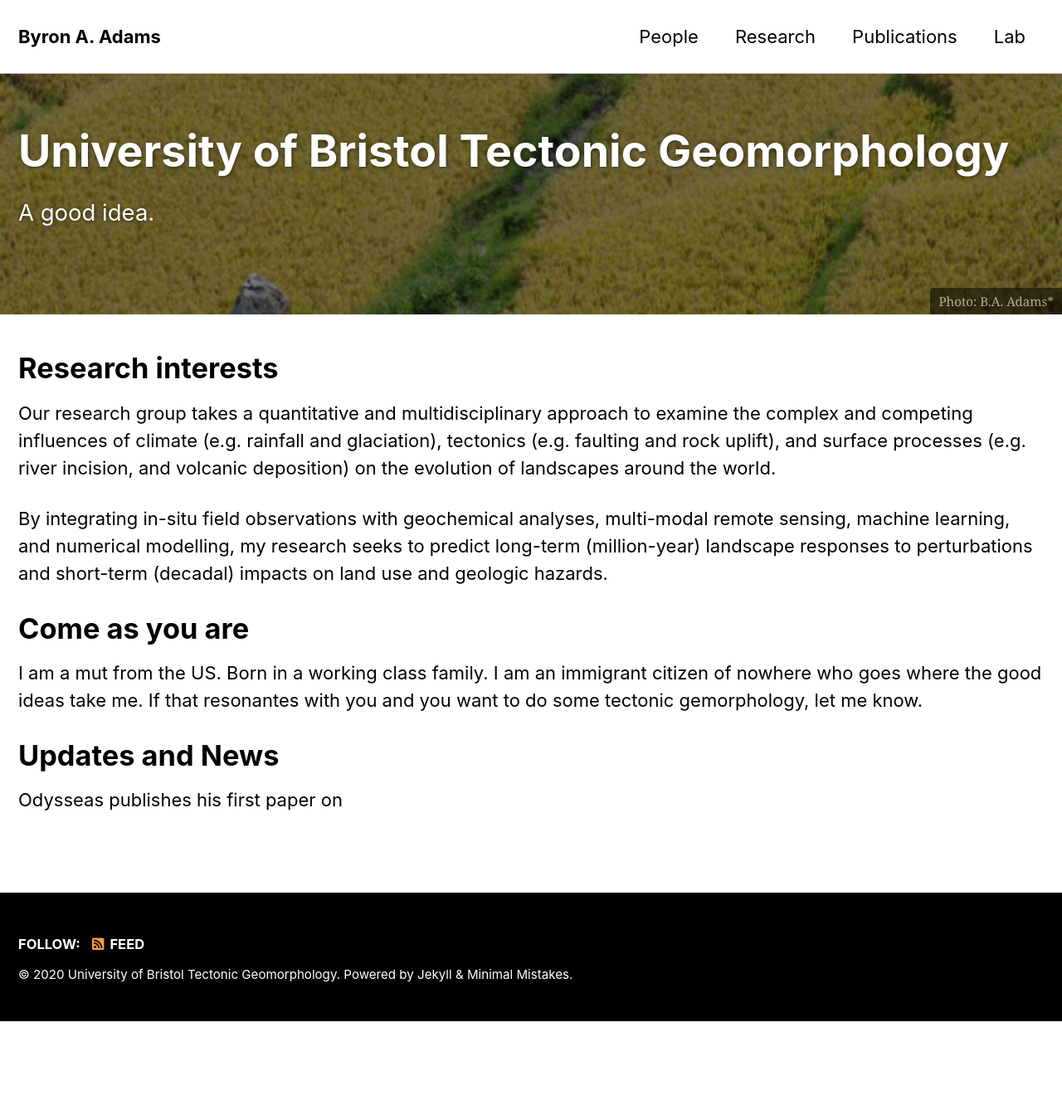
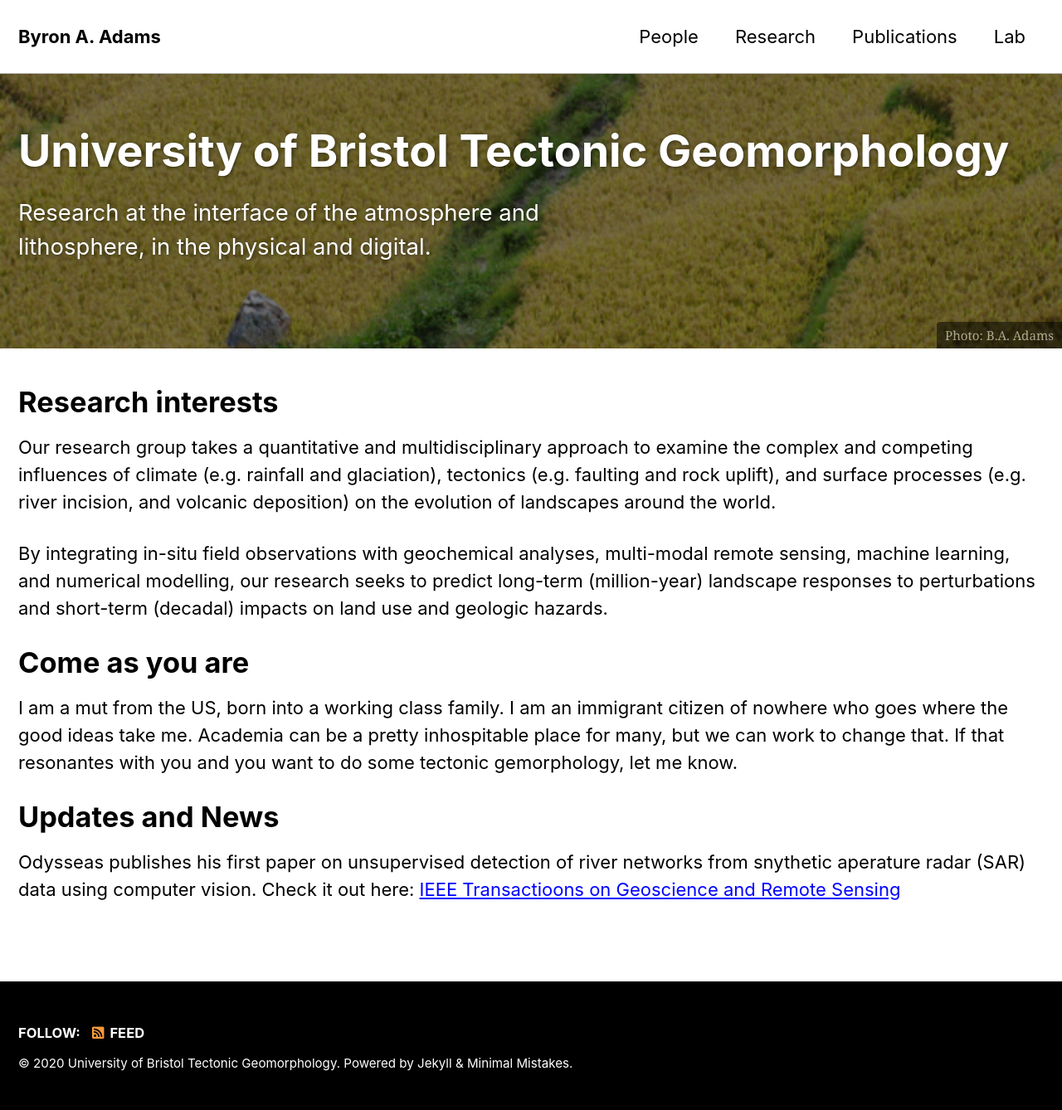
Before and after one commit to baadams/baadams.github.io, a Jekyll site: the page built from _pages/index.md, in a window 1280 px wide. Shown: the whole page at 83% size. Built offline with Jekyll 4.4.1, drawn with Linux system fonts in a browser that asks for light colours; cached includes are drawn as plain includes; before the commit the page ends 1231 px from its top, so only the background shows below that.

Commit message:
Update index.md

```diff
--- a/_pages/index.md
+++ b/_pages/index.md
@@ -10,8 +10,8 @@ header:
   #actions:
   #  - label: "Get started"
   #    url: "/test/"
-  caption: "Photo: B.A. Adams*"
-excerpt: A good idea.<br />
+  caption: "Photo: B.A. Adams"
+excerpt: Research at the interface of the atmosphere and lithosphere, in the physical and digital.<br />
 #         <small>blah</small>
 ---
 
@@ -19,12 +19,12 @@ excerpt: A good idea.<br />
 
 Our research group takes a quantitative and multidisciplinary approach to examine the complex and competing influences of climate (e.g. rainfall and glaciation), tectonics (e.g. faulting and rock uplift), and surface processes (e.g. river incision, and volcanic deposition) on the evolution of landscapes around the world.
 
-By integrating in-situ field observations with geochemical analyses, multi-modal remote sensing, machine learning, and numerical modelling, my research seeks to predict long-term (million-year) landscape responses to perturbations and short-term (decadal) impacts on land use and geologic hazards.
+By integrating in-situ field observations with geochemical analyses, multi-modal remote sensing, machine learning, and numerical modelling, our research seeks to predict long-term (million-year) landscape responses to perturbations and short-term (decadal) impacts on land use and geologic hazards.
 
 # Come as you are
 
-I am a mut from the US. Born in a working class family. I am an immigrant citizen of nowhere who goes where the good ideas take me. If that resonantes with you and you want to do some tectonic gemorphology, let me know.
+I am a mut from the US, born into a working class family. I am an immigrant citizen of nowhere who goes where the good ideas take me. Academia can be a pretty inhospitable place for many, but we can work to change that. If that resonantes with you and you want to do some tectonic gemorphology, let me know.
 
 # Updates and News
 
-Odysseas publishes his first paper on
+Odysseas publishes his first paper on unsupervised detection of river networks from snythetic aperature radar (SAR) data using computer vision. Check it out here: [IEEE Transactioons on Geoscience and Remote Sensing](http://github.com)
```
